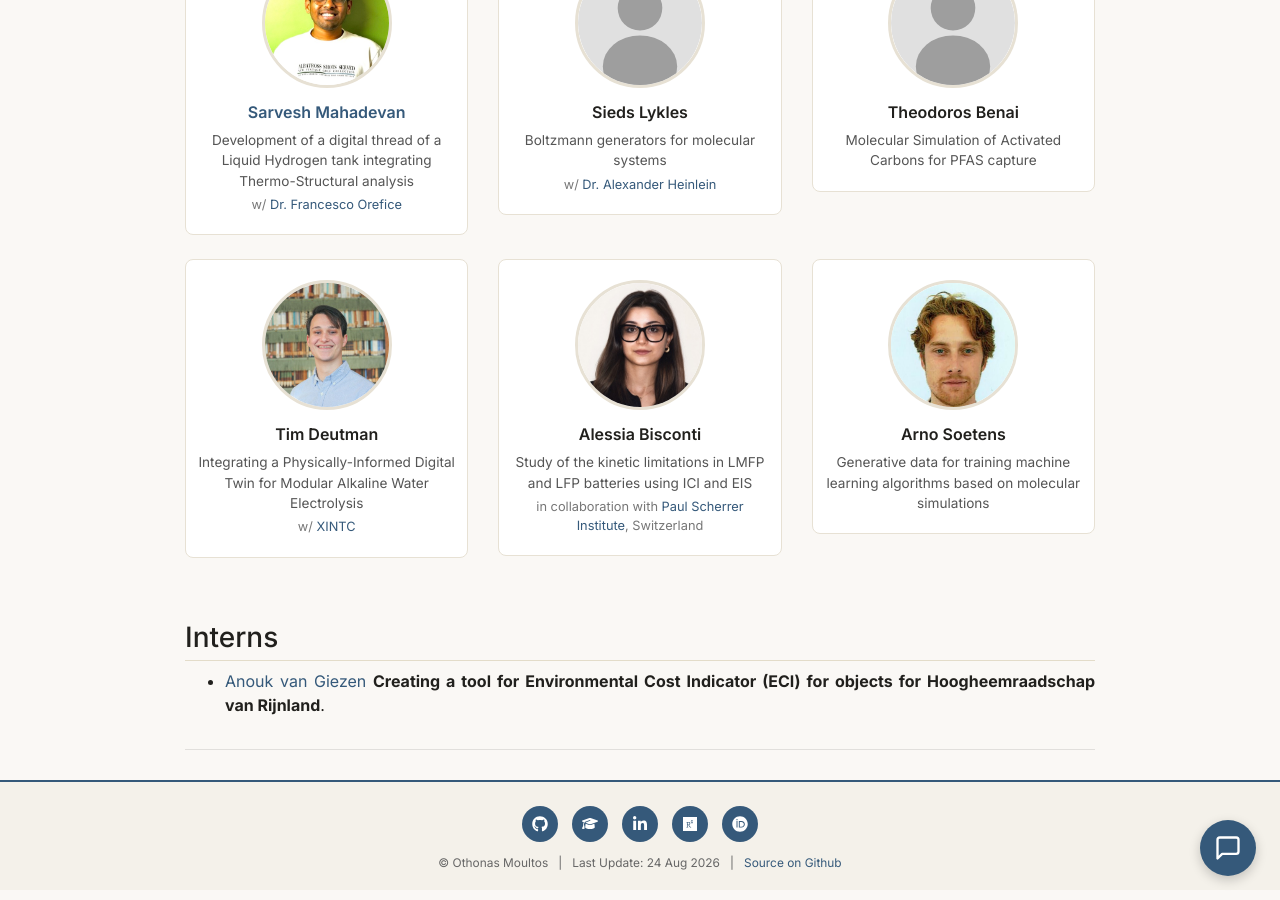
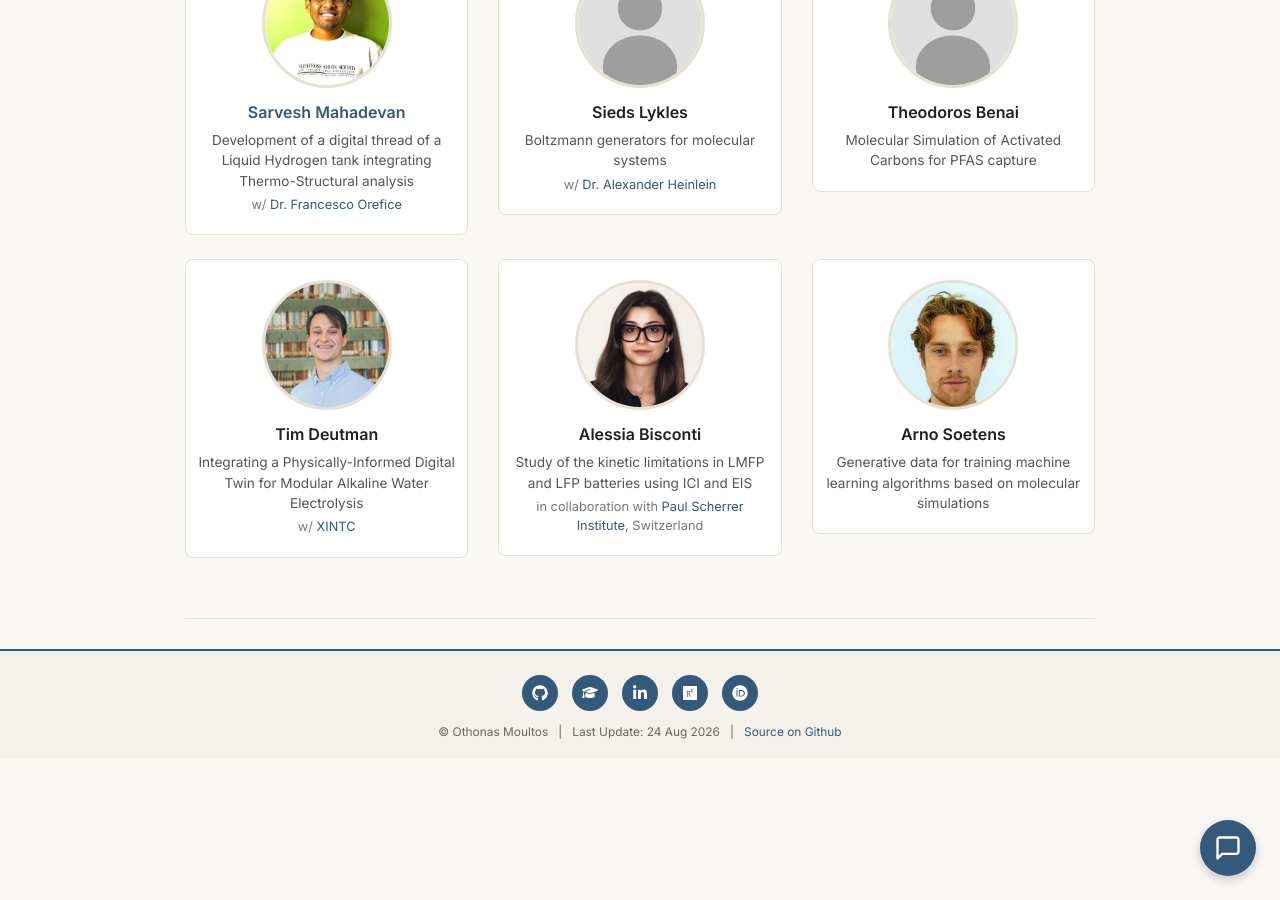
Before and after one commit to omoultosEthTuDelft/web, a Jekyll site: the page built from people/index.md, in a window 1280 px wide and 900 px high, scrolled down 1145 px. Built offline with Jekyll 4.4.1, drawn with Linux system fonts in a browser that asks for light colours.

Commit message:
Move Anouk van Giezen from active interns to alumni
Co-Authored-By: Claude Fable 5 <noreply@anthropic.com>

```diff
--- a/people/index.md
+++ b/people/index.md
@@ -112,13 +112,6 @@ title: "People"
   </div>
 </div>
 
-<h3>Interns</h3>
-<section markdown="1">
-
-- [Anouk van Giezen]() <strong>Creating a tool for Environmental Cost Indicator (ECI) for objects for Hoogheemraadschap van Rijnland</strong>.
-
-</section>
-
 </div>
 </div>
 
```
Also changed, not shown: alumni/index.md (+1 -0 lines).
